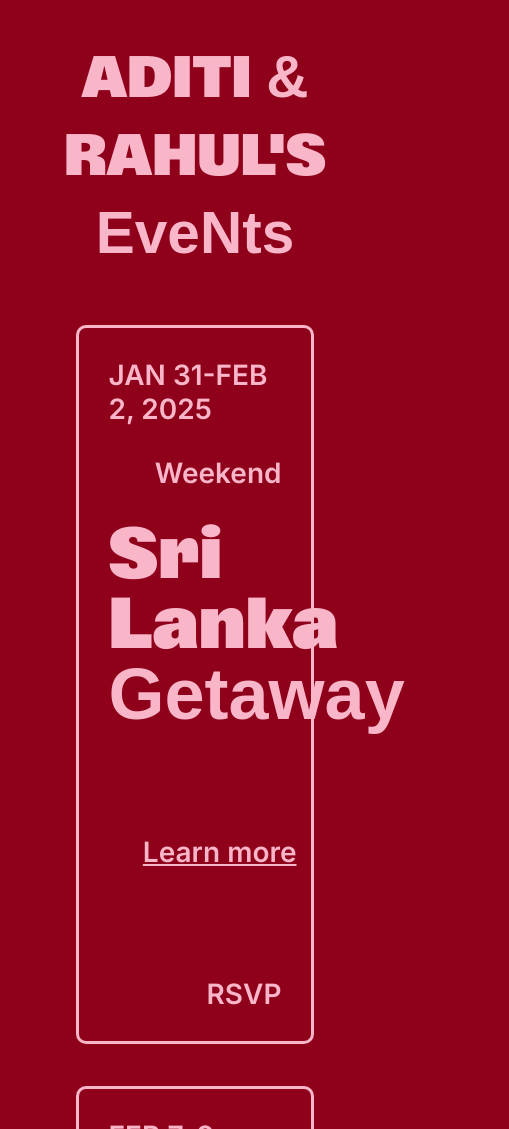
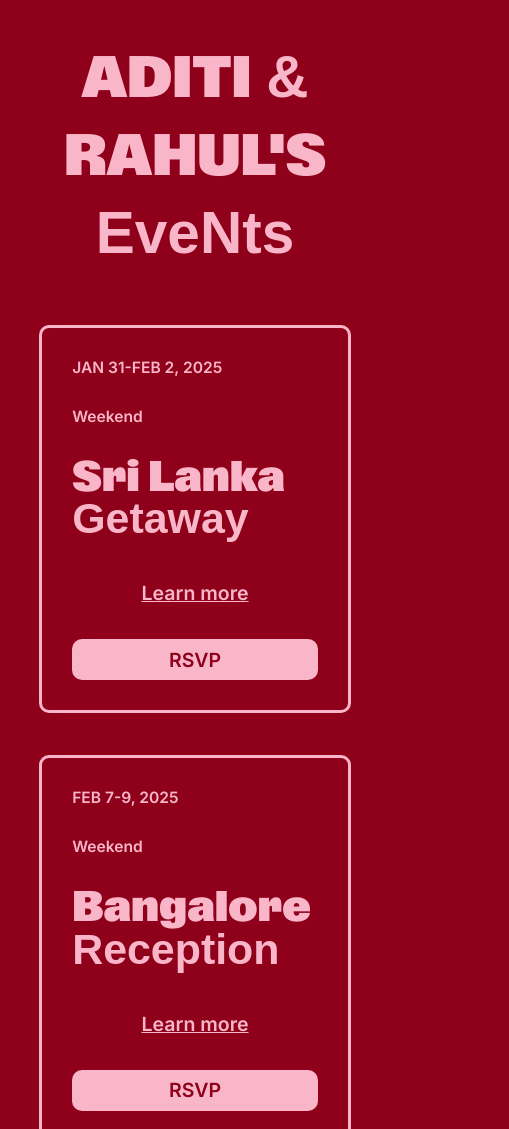
Before and after one commit to adtrj/rsvp, a plain HTML site: page index.html in a window 390 px wide. Shown: the top 1129 px of the page, 509 px wide, since content can reach past the window. Drawn offline with Linux system fonts and the light colour scheme; a web font is replaced by a local one.

Commit message:
Make responsive layout mobile-friendly using portrait orientation

```diff
--- a/css/index.css
+++ b/css/index.css
@@ -42,7 +42,7 @@
   padding: 15px;
 }
 
-@media only screen and (max-width: 768px) {
+@media only screen and (orientation: portrait) {
   /* For mobile phones: */
   [class*="col-"] {
     width: 100%;
@@ -55,22 +55,18 @@
   display: block;
 }
 
-.right-col {
-  text-align: right;
-}
-
-.button-col {
-  text-align: right;
-  cursor: pointer;
-  padding-top: 11vh;
-}
-
 html {
   font-family: "Inter", sans-serif;
   font-size: 28px;
   font-weight: 600;
   background-color: #8F001B;
   color: #F9B6C9;
+}
+@media only screen and (orientation: portrait) {
+  /* For mobile phones: */
+  html {
+    font-size: 4vw;
+  }
 }
 
 .header {
@@ -79,7 +75,7 @@ html {
   padding: 15px;
   text-align: center;
 }
-@media only screen and (max-width: 768px) {
+@media only screen and (orientation: portrait) {
   /* For mobile phones: */
   .header {
     font-size: 15vw;
@@ -89,9 +85,9 @@ html {
 
 .scroll-tooltip {
   text-align: center;
-  margin-bottom: 5vh;
+  margin-bottom: 8vh;
 }
-@media only screen and (max-width: 768px) {
+@media only screen and (orientation: portrait) {
   /* For mobile phones: */
   .scroll-tooltip {
     display: none;
@@ -99,7 +95,7 @@ html {
 }
 
 .event {
-  margin: 5vh 8vh;
+  margin: 5vh 8vw;
   border-style: solid;
   border-radius: 10px;
   padding: 15px;
@@ -114,11 +110,50 @@ html {
   font-size: 72px;
   line-height: 90%;
 }
+@media only screen and (orientation: portrait) {
+  /* For mobile phones: */
+  .event-title {
+    font-size: 11vw;
+    line-height: 90%;
+    margin-bottom: 2vw;
+  }
+}
+
+.right-col {
+  text-align: right;
+}
+@media only screen and (orientation: portrait) {
+  /* For mobile phones: */
+  .right-col {
+    text-align: left;
+  }
+}
+
+.button-col {
+  text-align: center;
+  cursor: pointer;
+  margin-top: 10vh;
+}
+@media only screen and (orientation: portrait) {
+  /* For mobile phones: */
+  .button-col {
+    margin-top: 1vw;
+    font-size: 5vw;
+  }
+}
 
 .learn-more {
   text-decoration: underline;
   padding-left: 0;
   padding-right: 0;
+  padding-top: 2vh;
+}
+
+.rsvp {
+  background-color: #F9B6C9;
+  color: #8F001B;
+  border-radius: 10px;
+  padding: 1vh;
 }
 
 .footer {
@@ -127,3 +162,9 @@ html {
 .footer img {
   width: 40vh;
 }
+@media only screen and (orientation: portrait) {
+  /* For mobile phones: */
+  .footer img {
+    width: 40vw;
+  }
+}
--- a/index.html
+++ b/index.html
@@ -40,7 +40,9 @@
           Learn more
         </div>
         <div class="col-2 button-col">
-          RSVP
+          <div class="rsvp">
+            RSVP
+          </div>
         </div>
       </div>
     </div>
@@ -63,7 +65,9 @@
           Learn more
         </div>
         <div class="col-2 button-col">
-          RSVP
+          <div class="rsvp">
+            RSVP
+          </div>
         </div>
       </div>
     </div>
```
